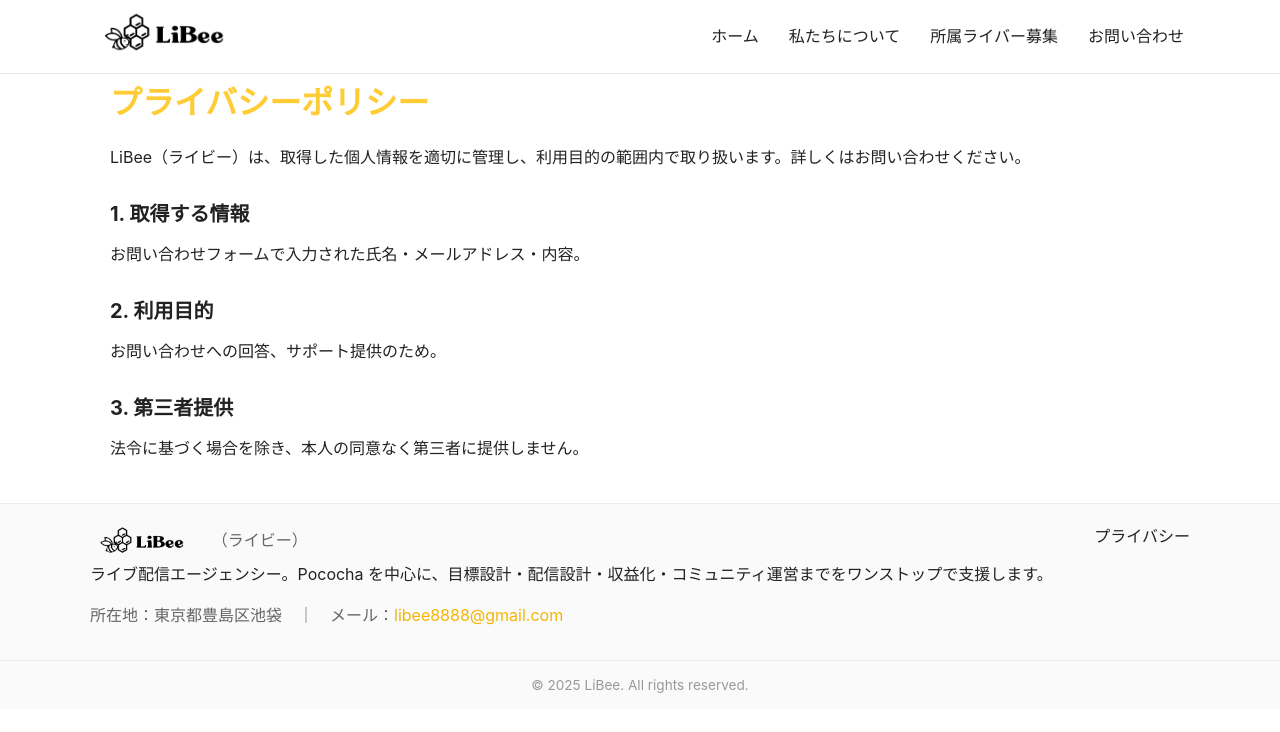
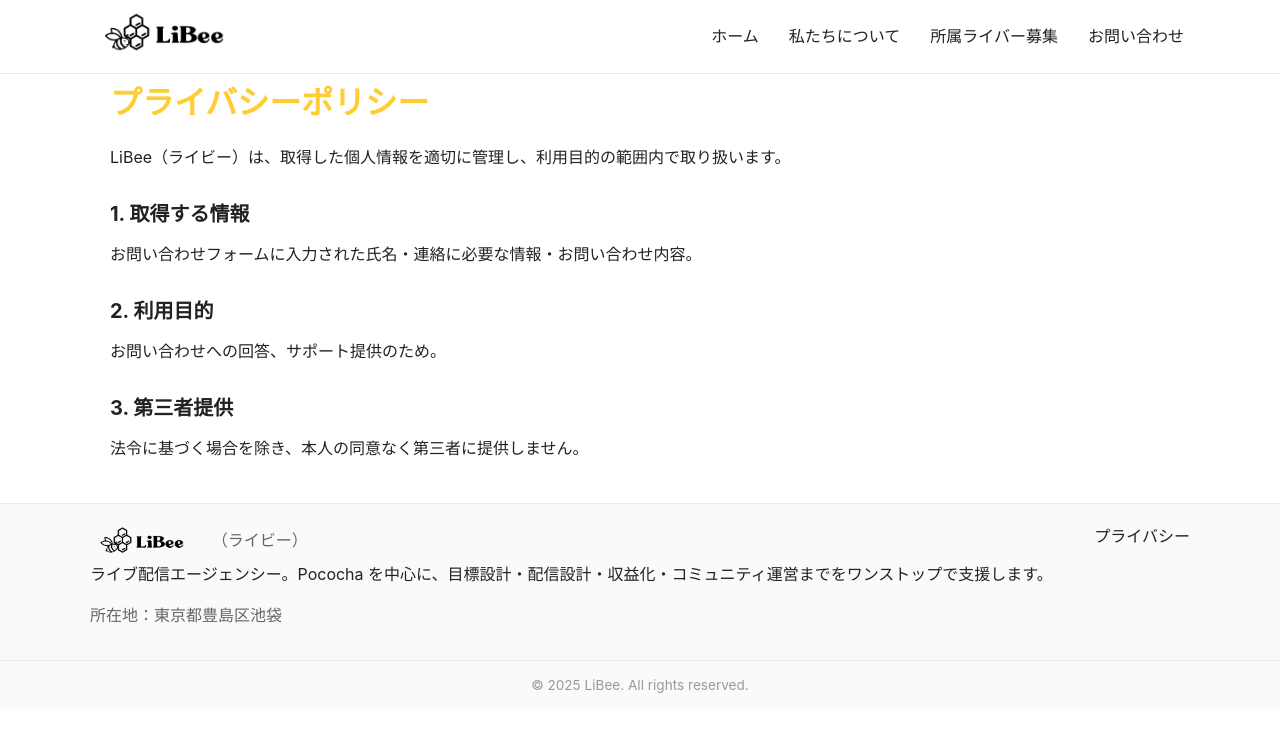
Before and after one commit to libee8888-8/LiBee-site, a plain HTML site: page privacy.html in a window 1280 px wide. Drawn offline with Linux system fonts and the light colour scheme.

Commit message:
Add files via upload

```diff
--- a/privacy.html
+++ b/privacy.html
@@ -27,9 +27,9 @@
 
 <section>
   <h1>プライバシーポリシー</h1>
-  <p>LiBee（ライビー）は、取得した個人情報を適切に管理し、利用目的の範囲内で取り扱います。詳しくはお問い合わせください。</p>
+  <p>LiBee（ライビー）は、取得した個人情報を適切に管理し、利用目的の範囲内で取り扱います。</p>
   <h2>1. 取得する情報</h2>
-  <p>お問い合わせフォームで入力された氏名・メールアドレス・内容。</p>
+  <p>お問い合わせフォームに入力された氏名・連絡に必要な情報・お問い合わせ内容。</p>
   <h2>2. 利用目的</h2>
   <p>お問い合わせへの回答、サポート提供のため。</p>
   <h2>3. 第三者提供</h2>
@@ -45,7 +45,7 @@
         <span class="kana">（ライビー）</span>
       </div>
       <p>ライブ配信エージェンシー。Pococha を中心に、目標設計・配信設計・収益化・コミュニティ運営までをワンストップで支援します。</p>
-      <p class="meta">所在地：東京都豊島区池袋　｜　メール：<a href="mailto:libee8888@gmail.com">libee8888@gmail.com</a></p>
+      <p class="meta">所在地：東京都豊島区池袋</p>
     </div>
     <div class="footer-right">
       <a href="privacy.html">プライバシー</a>
```
Also changed, not shown: about.html (+1 -1 lines), contact.html (+2 -2 lines), index.html (+2 -2 lines), recruit.html (+2 -2 lines).
